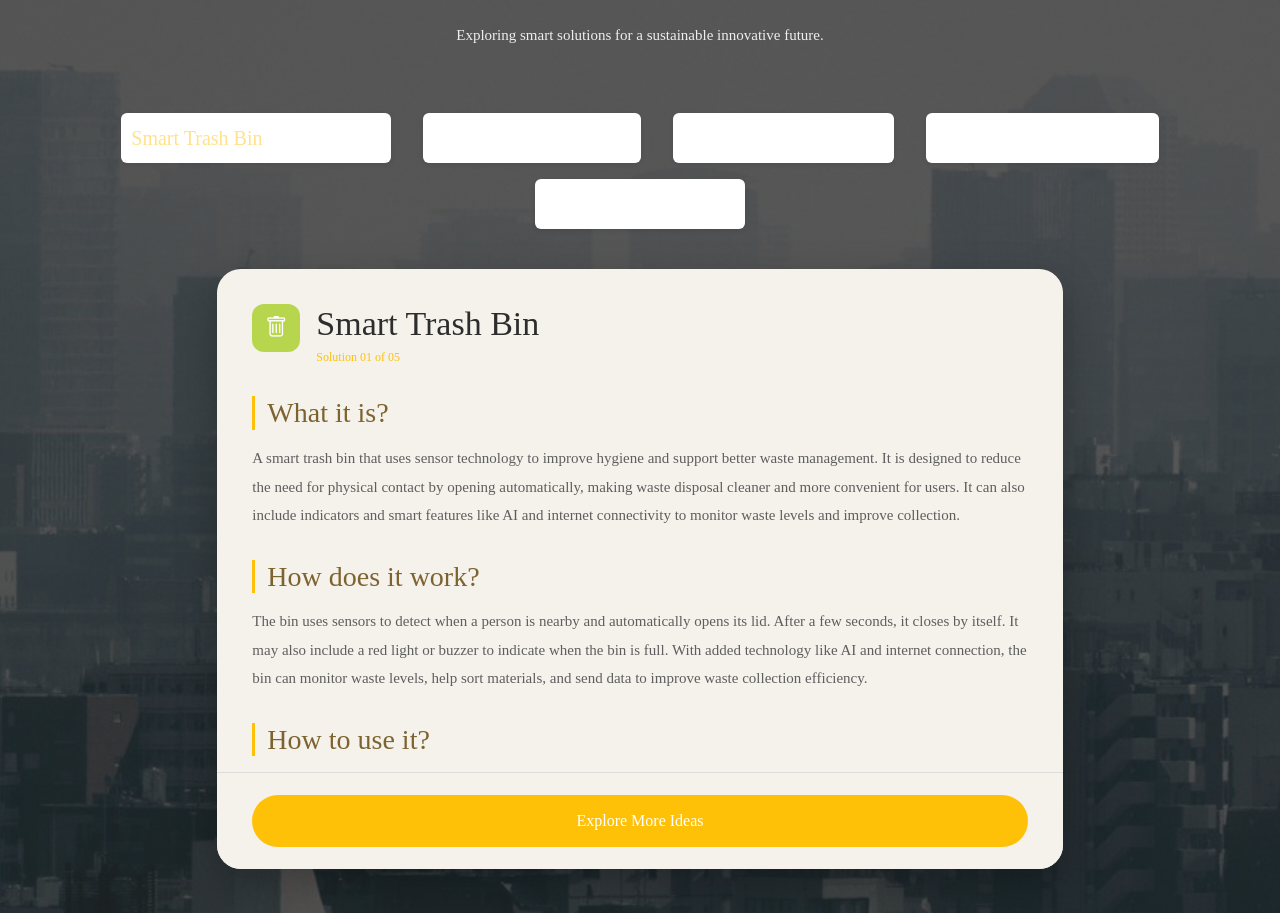
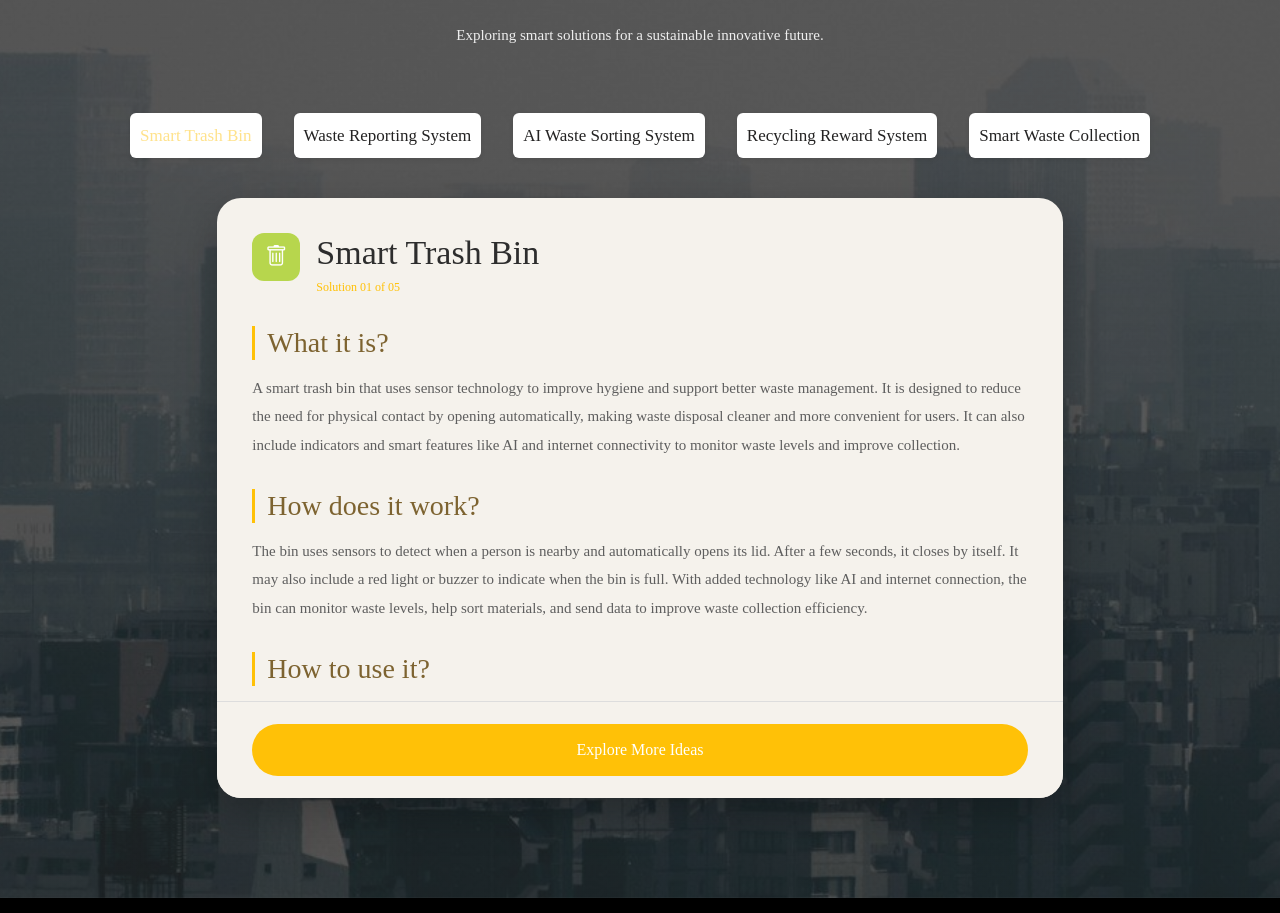
Before and after one commit to IamNora123123/Zephra, a plain HTML site: page solution.html in a window 1280 px wide. Shown: the part 7841-8754 px from the top of the page. Drawn offline with nearby package versions, Linux system fonts and the light colour scheme; a web font is replaced by a local one.

Commit message:
Add files via upload

```diff
--- a/solution.html
+++ b/solution.html
@@ -1787,27 +1787,27 @@
     </div>
     <ul class="nav nav-pills justify-content-center py-2">
       <li class="nav-item mx-2 d-flex tab_lists">
-        <a href="#solution_stb" class="nav-link active solution_small_boxes" data-bs-toggle="tab" style="background-color: rgb(163,203,83) ; font-size: 20px; width: 270px;">
+        <a href="#solution_stb" class="nav-link active solution_small_boxes" data-bs-toggle="tab" style="background-color: rgb(163,203,83) ; font-size: 17px; color: rgb(35, 34, 34);">
           Smart Trash Bin
         </a>
       </li>
       <li class="nav-item mx-2 tab_lists">
-        <a href="#solution_wrs" class="nav-link solution_small_boxes" data-bs-toggle="tab" style="background-color: rgb(163,203,83) ; font-size:  20px;">
+        <a href="#solution_wrs" class="nav-link solution_small_boxes" data-bs-toggle="tab" style="background-color: rgb(163,203,83) ; font-size:  17px; color: rgb(35, 34, 34);">
           Waste Reporting System
         </a>
       </li>
       <li class="nav-item mx-2 tab_lists">
-        <a href="#solution_awss" class="nav-link solution_small_boxes" data-bs-toggle="tab" style="background-color: rgb(163,203,83) ; font-size:  20px;">
+        <a href="#solution_awss" class="nav-link solution_small_boxes" data-bs-toggle="tab" style="background-color: rgb(163,203,83) ; font-size:  17px; color: rgb(35, 34, 34);">
           AI Waste Sorting System
         </a>
       </li>
       <li class="nav-item mx-2 tab_lists">
-        <a href="#solution_rrs" class="nav-link solution_small_boxes" data-bs-toggle="tab" style="background-color: rgb(163,203,83) ; font-size:  20px;">
+        <a href="#solution_rrs" class="nav-link solution_small_boxes" data-bs-toggle="tab" style="background-color: rgb(163,203,83) ; font-size:  17px; color: rgb(35, 34, 34);">
           Recycling Reward System
         </a>
       </li>
       <li class="nav-item mx-2 tab_lists">
-        <a href="#solution_swc" class="nav-link solution_small_boxes" data-bs-toggle="tab" style="background-color: rgb(163,203,83) ; font-size:  20px;">
+        <a href="#solution_swc" class="nav-link solution_small_boxes" data-bs-toggle="tab" style="background-color: rgb(163,203,83) ; font-size:  17px; color: rgb(35, 34, 34);">
           Smart Waste Collection
         </a>
       </li>
```
